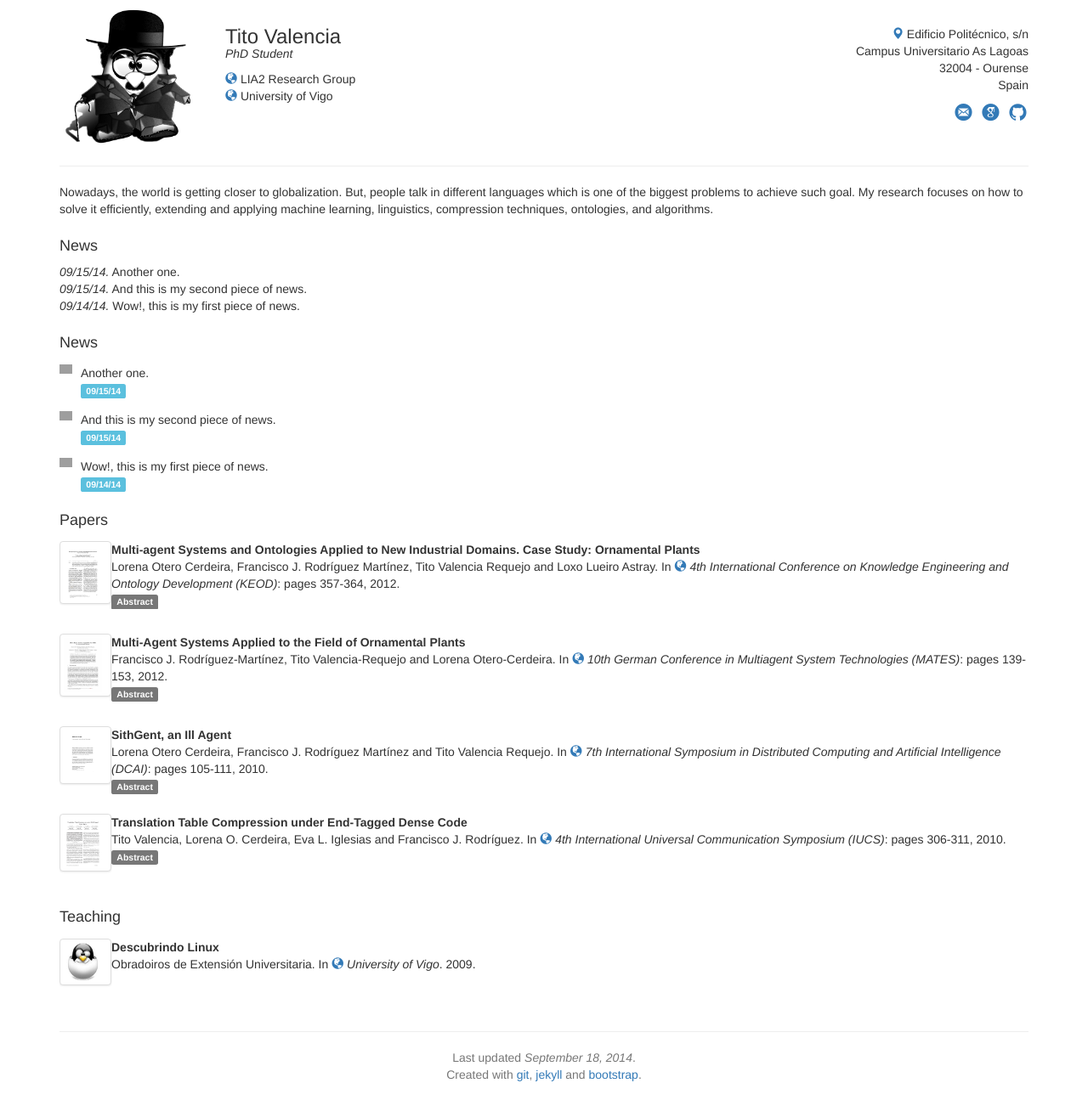
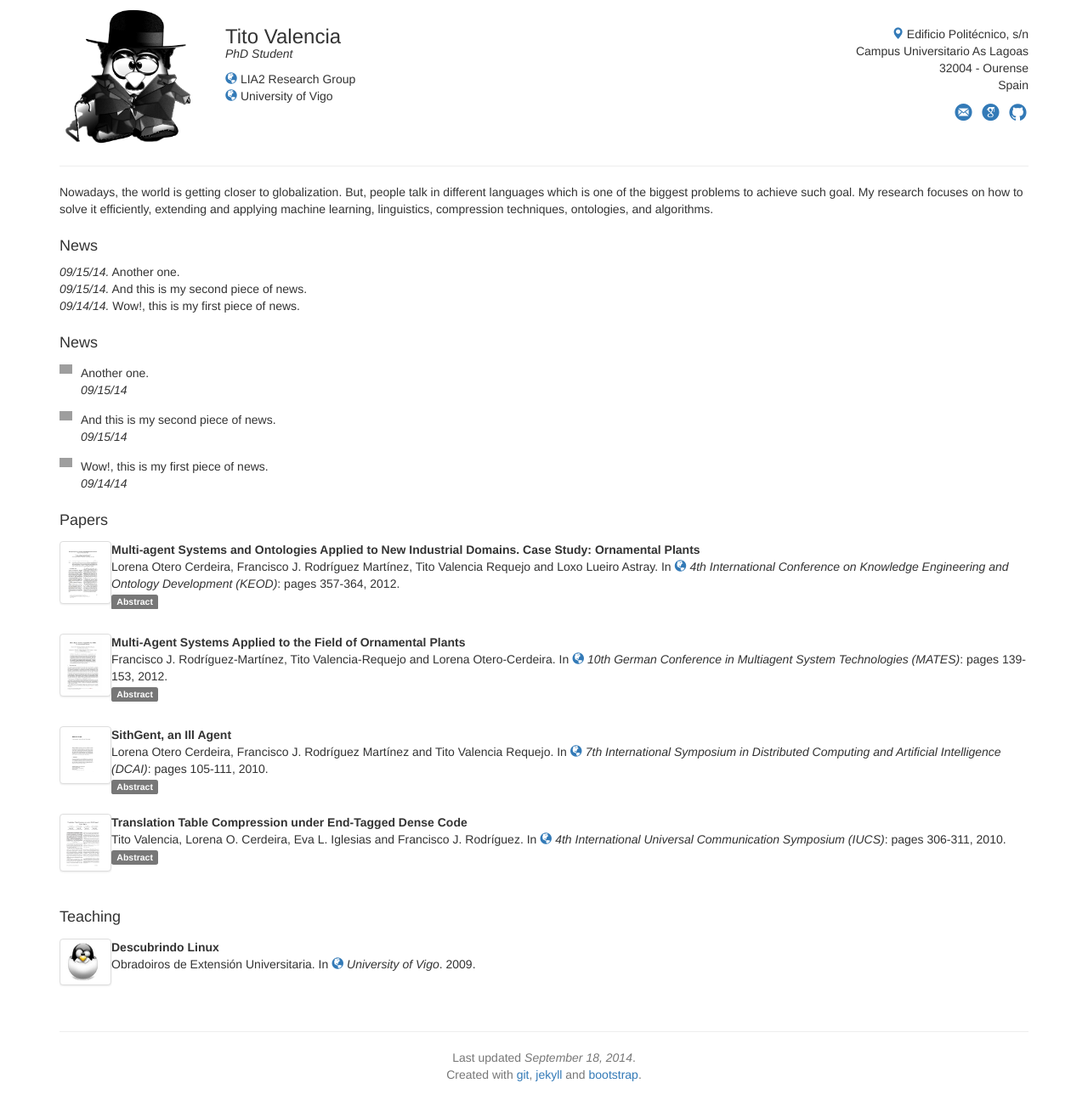
Before and after one commit to tvalreq/tvalreq.github.com, a Jekyll site: the page built from index.html, in a window 1280 px wide. Shown: the whole page at 85% size. Built offline with Jekyll 4.4.1, drawn with Linux system fonts in a browser that asks for light colours; nearby versions of some CDN libraries; grey boxes are pictures that could not be loaded.

Commit message:
removing label colour

```diff
--- a/_includes/heading.html
+++ b/_includes/heading.html
@@ -2,6 +2,6 @@
     <img class="pull-left" src="img/news/{{ include.heading.img }}" width="25px" alt="">
     <div class="media-body">
         {{ include.heading.content }}<br/>
-        <span class="label label-info">{{ include.heading.date | date:'%D' }}</span>
+        <em>{{ include.heading.date | date:'%D' }}</em>
     </div>
 </div>
```
